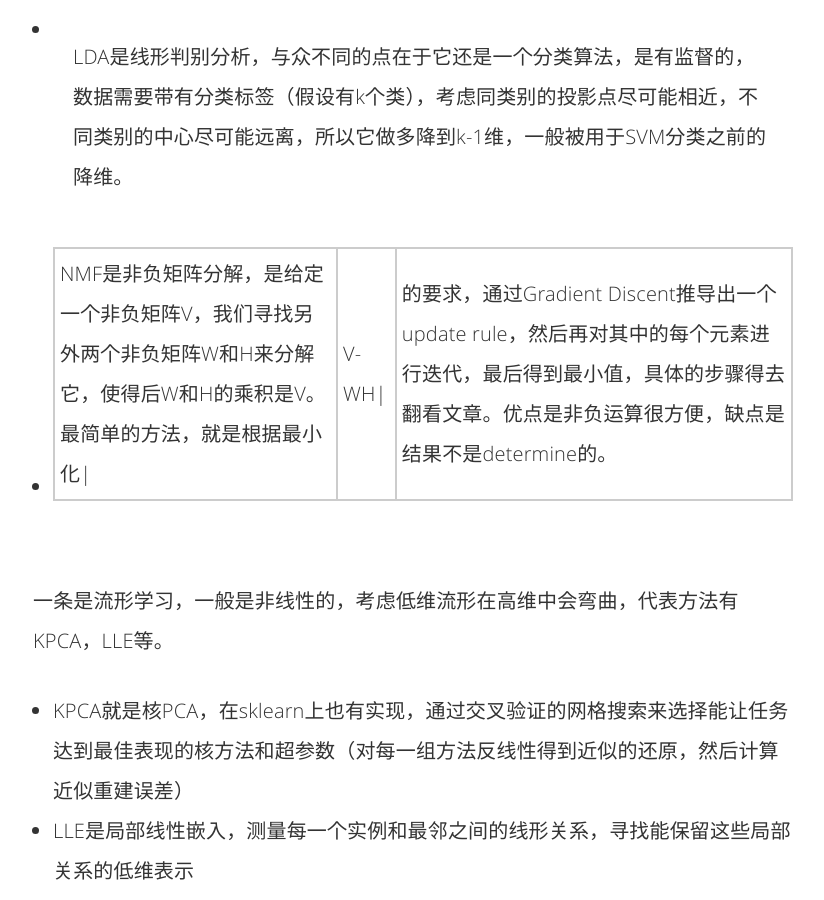
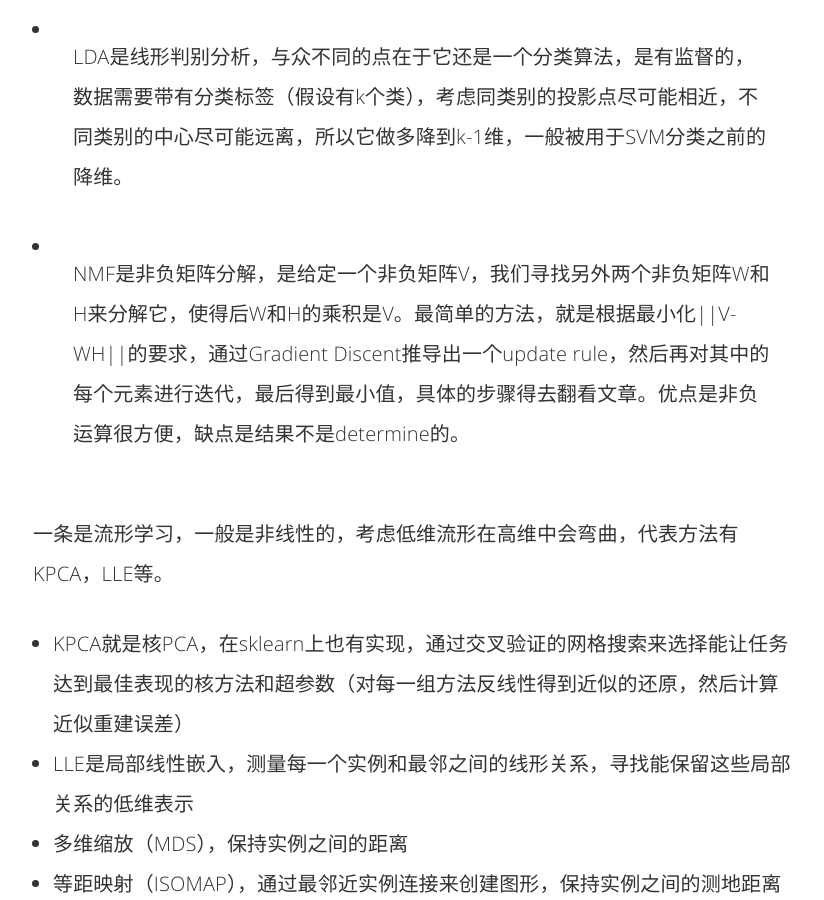
Before and after one commit to clay001/locke.github.io, a Jekyll site: the page built from _posts/2019-10-29-My_Tech_Diary.md, in a window 1280 px wide and 900 px high, scrolled down 10356 px. Shown: the whole window, without its empty margins (227-1051 px from the left). Built offline with Jekyll 4.4.1, drawn with Linux system fonts in a browser that asks for light colours; formulas are drawn with MathJax 3; comment, search, counter and statistics services are not loaded.

Commit message:
wrong position

```diff
--- a/_posts/2019-10-29-My_Tech_Diary.md
+++ b/_posts/2019-10-29-My_Tech_Diary.md
@@ -146,7 +146,7 @@
 
 - LDA是线形判别分析，与众不同的点在于它还是一个分类算法，是有监督的，数据需要带有分类标签（假设有k个类），考虑同类别的投影点尽可能相近，不同类别的中心尽可能远离，所以它做多降到k-1维，一般被用于SVM分类之前的降维。
 
-- NMF是非负矩阵分解，是给定一个非负矩阵V，我们寻找另外两个非负矩阵W和H来分解它，使得后W和H的乘积是V。最简单的方法，就是根据最小化\||V-WH\||的要求，通过Gradient Discent推导出一个update rule，然后再对其中的每个元素进行迭代，最后得到最小值，具体的步骤得去翻看文章。优点是非负运算很方便，缺点是结果不是determine的。
+- NMF是非负矩阵分解，是给定一个非负矩阵V，我们寻找另外两个非负矩阵W和H来分解它，使得后W和H的乘积是V。最简单的方法，就是根据最小化\|\|V-WH\|\|的要求，通过Gradient Discent推导出一个update rule，然后再对其中的每个元素进行迭代，最后得到最小值，具体的步骤得去翻看文章。优点是非负运算很方便，缺点是结果不是determine的。
 
 一条是流形学习，一般是非线性的，考虑低维流形在高维中会弯曲，代表方法有KPCA，LLE等。
 
```
Also changed, not shown: 1 other file.
